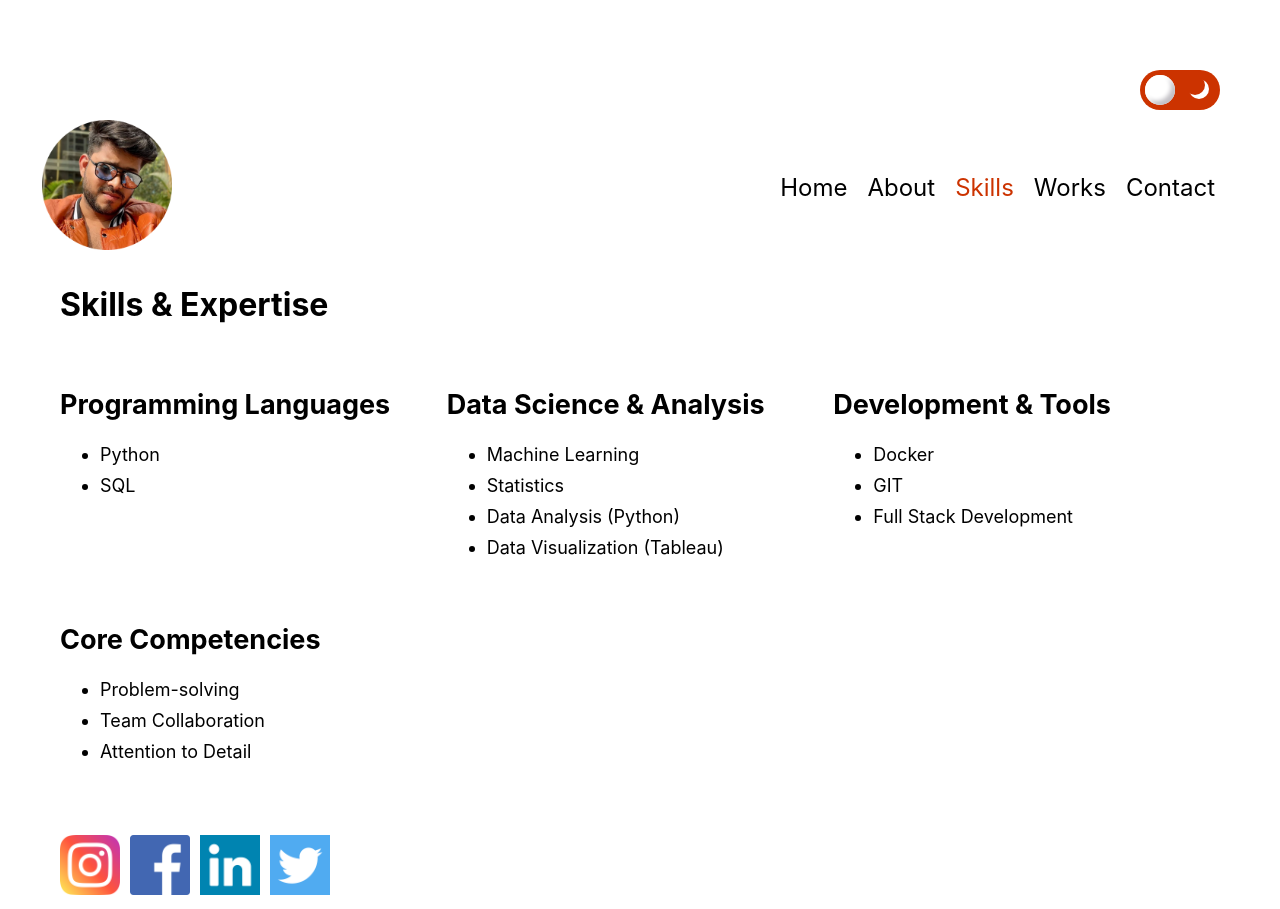
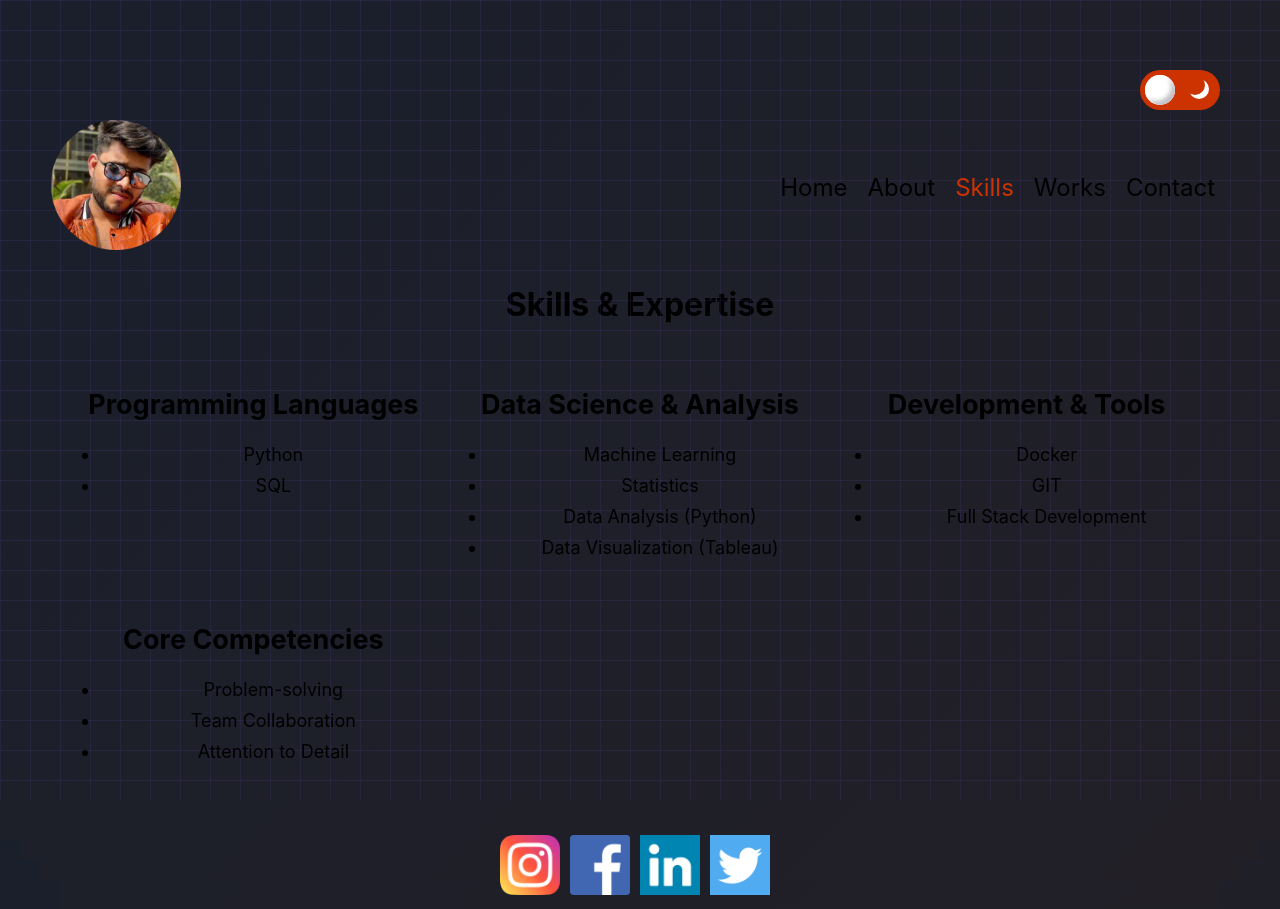
Before and after one commit to jasongilchristp/my-portfolio, a React (Create React App) app: page /my-portfolio/skills in a window 1280 px wide. Built offline with nearby package versions, Linux system fonts and the light colour scheme.

Commit message:
AI Enginner commit

```diff
--- a/src/App.css
+++ b/src/App.css
@@ -1,13 +1,27 @@
+#root {
+  max-width: 1280px;
+  margin: 0 auto;
+  padding: 2rem;
+  text-align: center;
+}
+
 .App {
   text-align: center;
+  background: linear-gradient(135deg, #1A1F2C 0%, #221F26 100%);
+  min-height: 100vh;
+  color: #fff;
 }
 
 .App-logo {
   height: 40vmin;
   pointer-events: none;
+  filter: drop-shadow(0 0 15px #8B5CF6);
+  transition: filter 0.3s ease;
 }
 
-
+.App-logo:hover {
+  filter: drop-shadow(0 0 25px #D946EF);
+}
 
 @media (prefers-reduced-motion: no-preference) {
   .App-logo {
@@ -16,18 +30,54 @@
 }
 
 .App-header {
-  background-color: #282c34;
+  background: linear-gradient(180deg, rgba(26,31,44,0.95) 0%, rgba(34,31,38,0.95) 100%);
   min-height: 100vh;
   display: flex;
   flex-direction: column;
   align-items: center;
   justify-content: center;
   font-size: calc(10px + 2vmin);
-  color: white;
+  color: #fff;
+  position: relative;
+  overflow: hidden;
+}
+
+.App-header::before {
+  content: '';
+  position: absolute;
+  top: 0;
+  left: 0;
+  right: 0;
+  bottom: 0;
+  background: radial-gradient(circle at center, rgba(139,92,246,0.1) 0%, transparent 70%);
+  pointer-events: none;
 }
 
 .App-link {
-  color: #61dafb;
+  color: #0EA5E9;
+  text-decoration: none;
+  position: relative;
+  transition: color 0.3s ease;
+}
+
+.App-link:hover {
+  color: #D946EF;
+}
+
+.App-link::after {
+  content: '';
+  position: absolute;
+  width: 100%;
+  height: 2px;
+  bottom: -2px;
+  left: 0;
+  background: linear-gradient(90deg, #8B5CF6, #D946EF);
+  transform: scaleX(0);
+  transition: transform 0.3s ease;
+}
+
+.App-link:hover::after {
+  transform: scaleX(1);
 }
 
 @keyframes App-logo-spin {
@@ -39,19 +89,50 @@
   }
 }
 
-/* App.css */
+/* Enhanced glow effect for the spinning logo */
+@keyframes glow {
+  0% {
+    filter: drop-shadow(0 0 15px #8B5CF6);
+  }
+  50% {
+    filter: drop-shadow(0 0 25px #D946EF);
+  }
+  100% {
+    filter: drop-shadow(0 0 15px #8B5CF6);
+  }
+}
+
 html, body, #root {
   height: 100%;
   margin: 0;
   padding: 20px;
+  background: linear-gradient(135deg, #1A1F2C 0%, #221F26 100%);
 }
 
 .app {
   display: flex;
   flex-direction: column;
   min-height: 100vh;
+  background: linear-gradient(135deg, rgba(26,31,44,0.95) 0%, rgba(34,31,38,0.95) 100%);
 }
 
 .content {
   flex: 1;
+  position: relative;
+  z-index: 1;
 }
+
+/* Futuristic grid overlay */
+.app::before {
+  content: '';
+  position: fixed;
+  top: 0;
+  left: 0;
+  right: 0;
+  bottom: 0;
+  background-image: linear-gradient(rgba(139,92,246,0.1) 1px, transparent 1px),
+                    linear-gradient(90deg, rgba(139,92,246,0.1) 1px, transparent 1px);
+  background-size: 30px 30px;
+  pointer-events: none;
+  z-index: 0;
+}
```
